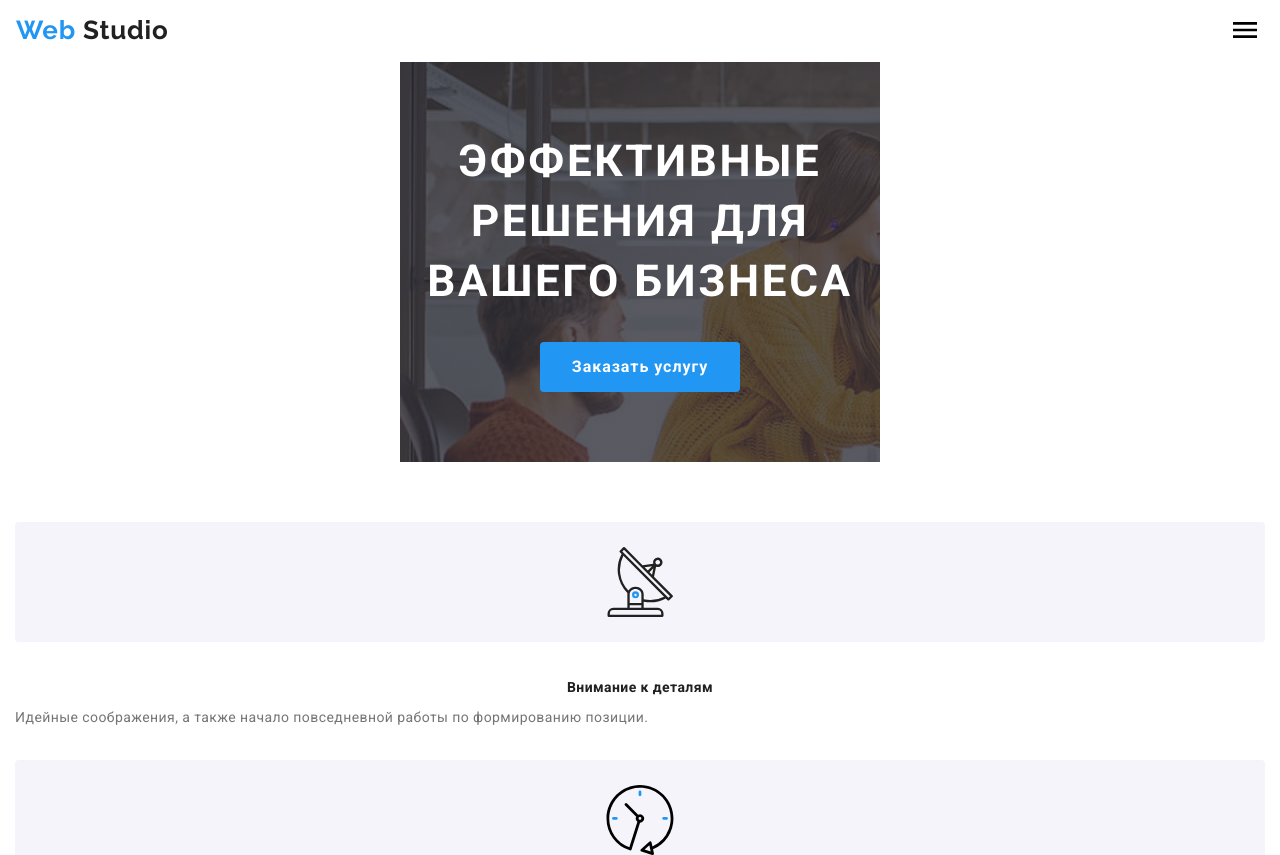
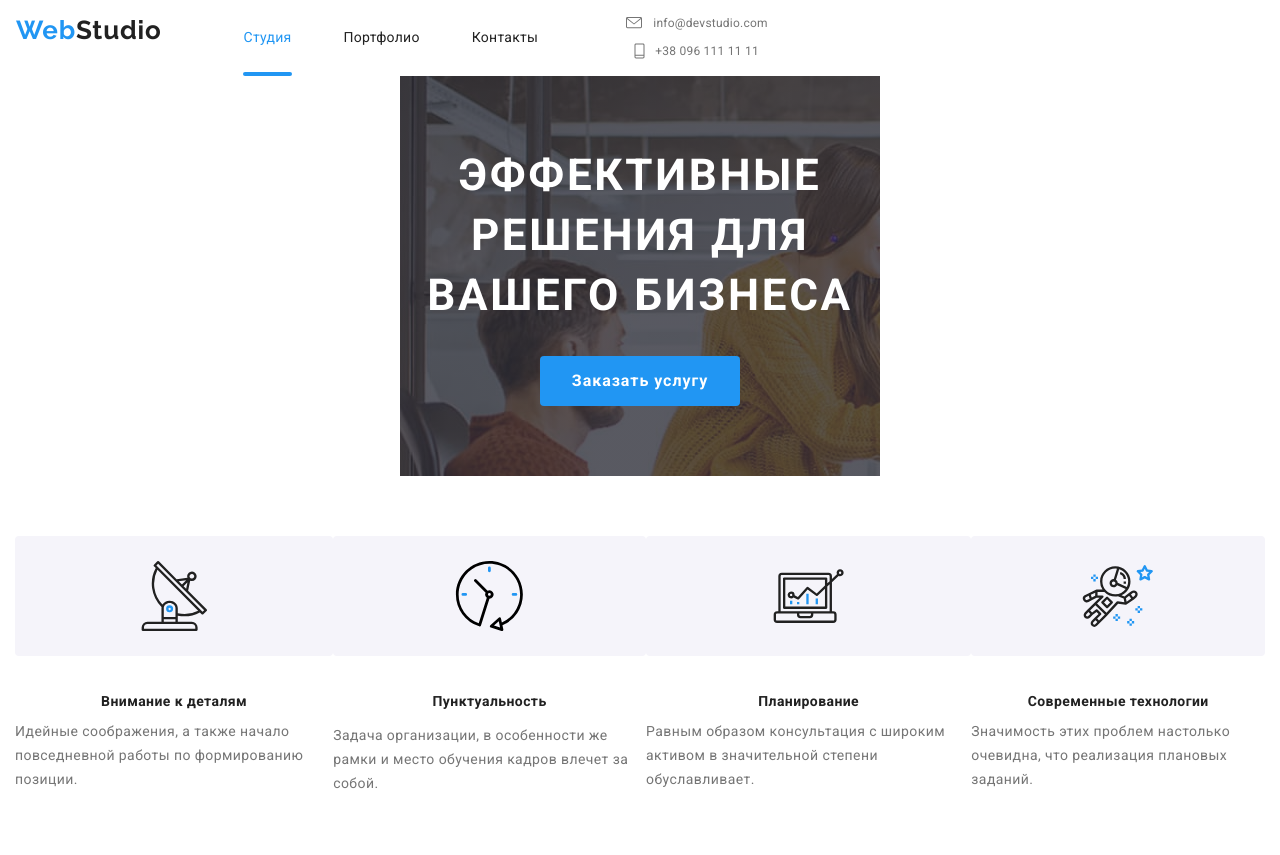
Before and after one commit to BelikSergey/goit-markup-hw-08, a plain HTML site: page index.html in a window 1280 px wide. Shown: the top 855 px of the page. Drawn offline with nearby package versions, Linux system fonts and the light colour scheme.

Commit message:
пиздец

```diff
--- a/sass/parts/_header.scss
+++ b/sass/parts/_header.scss
@@ -1,8 +1,44 @@
 .header {
     position: relative;
+    width: 100%;
 }
+
+//  Блок навигации
 
 .sait-nav {
     padding: 15px 16px;
 
+//  @media screen and (min-width:481px) {
+//         // padding: 0 15px;
+//         width: 100%;
+//         height: 80px;
+//         align-items: center;
+//       }
+
 }
+
+@media screen and (min-width:481px) {
+    .list-nav {
+        display: flex;
+        margin-left: 81px;
+        align-items: center;
+
+
+    }
+
+  }
+
+  @media screen and (min-width:481px) {
+    .list-nav li:not(:last-child) {
+        margin-right: 50px;
+        margin-bottom: 0;
+      }
+  }
+
+
+  @media screen and (min-width:481px) {
+    .nav-link {
+        font-size: 14px;
+        line-height: 1.14;
+      }
+  }
--- a/sass/parts/_logo.scss
+++ b/sass/parts/_logo.scss
@@ -1,15 +1,21 @@
 .logotype {
-    display: inline-block;
+    display: flex;
     margin: 0px;
     padding: 0px;
     text-decoration: none;
     font-family: Raleway;
     font-style: normal;
     font-weight: bold;
-    font-size: 26px;
-    line-height: 31px;
+    font-size: 24px;
+    line-height: 1.17;
     letter-spacing: 0.03em;
     color: $title-color;
+
+    @media screen and (min-width:769px) {
+      font-size: 26px;
+    line-height: 1.19;
+
+    }
 
 
   }
--- a/sass/parts/_menu-header.scss
+++ b/sass/parts/_menu-header.scss
@@ -24,7 +24,20 @@
         display: block;
 
        }
+       @media screen and (min-width:481px) {
+        display: flex;
+        position: static;
+        z-index: 0;
+        width: inherit;
+        top: 0;
+        left: 0;
+        padding: 0;
+        background-color: invert($color: #000000);
 
+        box-shadow: none;
+
+
+      }
 
 }
 
@@ -45,12 +58,21 @@
     transition-duration: $time;
     transition-timing-function: $cubic;
 
+
+
         &:hover,
         &:focus {
             fill: $accent-collor ;
             outline-style: none;
-        }
+
+          }
+          @media screen and (min-width:481px) {
+            display: none;
+          }
+
  }
+
+
  .mobile-menu-button .icon-close {
      display: none  ;
  }
@@ -67,6 +89,10 @@
 
 .list-nav li:not(:last-child) {
     margin-bottom: 40px;
+
+    @media screen and (min-width:481px) {
+      margin-bottom: 0;
+    }
 }
 
 .nav-link {
@@ -76,6 +102,13 @@
     font-size: 18px;
     line-height: 1.17;
     letter-spacing: 0.02em;
+
+    @media screen and (min-width:481px) {
+          font-size: 14px;
+          line-height: 1.14;
+
+    }
+
 
 }
 
@@ -87,6 +120,10 @@
 
     margin-bottom: 12px;
     color: $accent-collor;
+
+    @media screen and (min-width:481px) {
+      margin-bottom: 0;
+    }
 
       &::after {
       content: '';
@@ -100,6 +137,13 @@
       width: 100%;
       border-radius: 4px;
       background-color: $accent-collor;
+
+      @media screen and (min-width:481px) {
+        bottom: -28px;
+
+
+      }
+
       }
 
   }
@@ -110,8 +154,17 @@
     margin-top: 60px;
 
     & li:not(:last-child) {
-        margin-bottom: 16px;
-    }
+        display: flex;
+        margin-bottom: 10px;
+
+      }
+
+     @media screen and (min-width:481px) {
+       margin-top: 0;
+       margin-left: 84px;
+
+     }
+
 
 }
 
@@ -138,9 +191,12 @@
       color: $accent-collor;
     }
 
-    &.nav-icon {
-        margin-right: 10px;
-        fill: currentColor;
+
+
+      @media screen and (min-width:481px) {
+      font-size: 12px;
+       line-height: 1.17;
+
       }
 
 }
@@ -150,4 +206,7 @@
 .nav-icon {
   margin-right: 10px;
   fill: currentColor;
+  @media screen and (min-width:481px) {
+    margin-right: 8px;
+  }
 }
--- a/sass/parts/_stereotypes.scss
+++ b/sass/parts/_stereotypes.scss
@@ -33,7 +33,7 @@ body {
     margin: -1px;
     border: 0;
     padding: 0;
-    clip: rect(0 0 0 0);
+    // clip: rect(0 0 0 0);
     overflow: hidden;
 
   }
@@ -56,6 +56,11 @@ body {
     padding-right: 15px;
     margin-left: auto;
     margin-right: auto;
+
+    @media screen and (min-width:481px)  {
+      display: flex;
+
+    }
 
   }
 
@@ -81,7 +86,7 @@ body {
     letter-spacing: 0.03em;
     margin: 0 0 30px 0;
 
-    @media screen and(min-width:768px) {
+    @media screen and(min-width:481px) {
         display: block;
         font-size: 36px;
         margin: 0 0 50px 0;
```
Also changed, not shown: css/main.css, css/main.min.css, css/portfolio.css, css/portfolio.min.css, sass/main.scss (line endings or trailing spaces), 4 other files.
